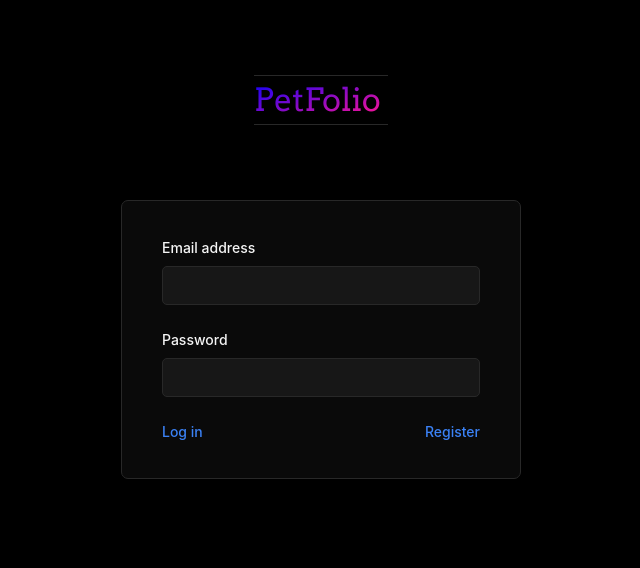
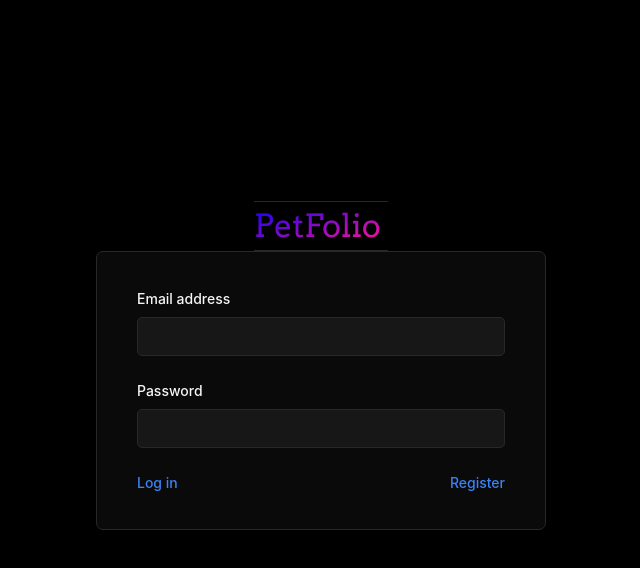
Before and after one commit to Marko010101/chatapp, a React (Vite) app: page /login in a window 1280 px wide. Shown: the top 568 px of the page, without its empty margins (319-959 px from the left). Built offline with nearby package versions, Linux system fonts and the light colour scheme.

Commit message:
Update Login.jsx

```diff
--- a/src/pages/Login.jsx
+++ b/src/pages/Login.jsx
@@ -3,12 +3,13 @@ import LoginForm from "../features/users/LoginForm.jsx";
 import LogoText from "../ui/LogoText";
 const LoginLayout = styled.main`
   min-height: 100vh;
-  display: grid;
-  grid-template-columns: 40rem;
-  grid-template-rows: 20rem max-content;
 
-  align-items: center;
+  display: flex;
+  flex-direction: column;
+  margin: 0 auto;
   justify-content: center;
+  width: 45rem;
+  padding-bottom: 7rem;
 
   /* @media (max-width: 576px) {
     grid-template-columns: 0.8fr;
```
